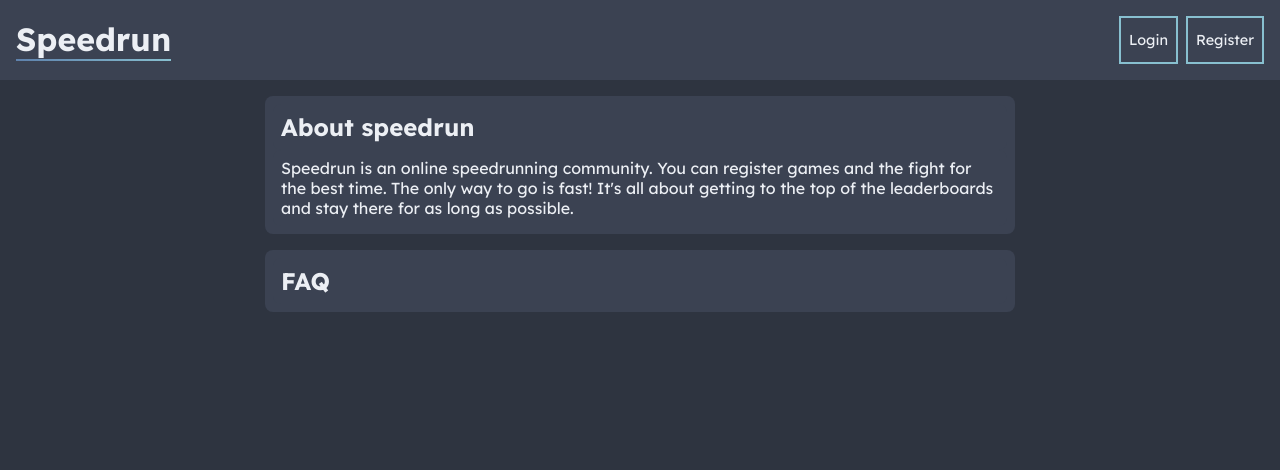
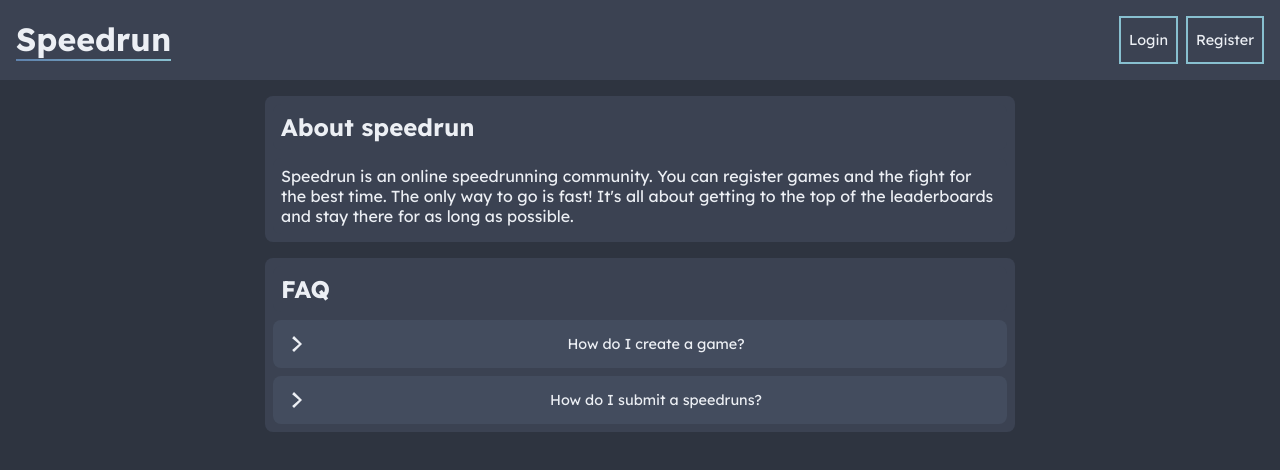
Before and after one commit to averieyy/aarsoppgave-25, a SvelteKit app: page /about in a window 1280 px wide. Shown: the top 470 px of the page. Built offline with nearby package versions, Linux system fonts and the light colour scheme; no server answers.

Commit message:
Added FAQ sections and some questions

```diff
--- /dev/null
+++ b/src/lib/components/summarydetails.svelte
@@ -0,0 +1,70 @@
+<script lang="ts">
+  import type { Snippet } from "svelte";
+
+  let { summary, children }: { summary: string, children: Snippet } = $props();
+
+  let open: boolean = $state(false);
+
+</script>
+
+<div class="main">
+  <button class="summary" onclick={() => open = !open}>
+    <span class="shownindicator {open ? 'open' : 'closed'}"></span>
+    <span class="summarycontent">
+      {summary}
+    </span>
+  </button>
+  <div class="content {open ? 'open' : 'closed'}" hidden={!open}>
+    {@render children()}
+  </div>
+</div>
+
+<style>
+  .main {
+    display: flex;
+    flex-direction: column;
+    border-radius: .5rem;
+    background-color: var(--bg2);
+  }
+  .summary {
+    border: none;
+    background-color: var(--bg3);
+    border-radius: .5rem;
+    display: flex;
+    flex-direction: row;
+    justify-content: flex-start;
+
+    &:hover, &:active, &:focus {
+      background-color: var(--bg3);
+      color: var(--fg1);
+    }
+  }
+  .summarycontent {
+    flex: 1;
+  }
+  .shownindicator {
+    width: 1rem;
+    height: 1rem;
+    background-color: var(--fg1);
+    clip-path: polygon(12.5% 19.75%, 0% 31.25%, 50% 81.25%, 100% 31.25%, 86.5% 19.75%, 50% 62.5%);
+    transition: rotate .25s ease;
+    margin: .5rem;
+
+    &.open {
+      rotate: 0deg;
+    }
+    &.closed {
+      rotate: -90deg;
+    }
+  }
+  .content {
+    padding: .5rem;
+    display: flex;
+    flex-direction: column;
+    gap: .5rem;
+
+    &.closed {
+      display: none;
+    }
+  }
+</style>
--- a/src/routes/about/+page.svelte
+++ b/src/routes/about/+page.svelte
@@ -1,11 +1,13 @@
 <script lang="ts">
   import Header from "$lib/components/header.svelte";
+  import Summarydetails from "$lib/components/summarydetails.svelte";
 
   const { data } = $props();
+  const { client } = $state(data);
 </script>
 
 <div class="page">
-  <Header client={data.client}/>
+  <Header client={client}/>
   <div class="innerpage">
     <main>
       <section id="about">
@@ -14,6 +16,16 @@
       </section>
       <section id="FAQ">
         <h2>FAQ</h2>
+        <Summarydetails summary="How do I create a game?">
+          <p class="center">Creating a game should be quite easy. You really just need to create a profile, go into the user settings, and scroll down to the "Create game"-button.</p>
+          <p class="center">Alternatively, you can use the button below.</p>
+          <a href="/newgame" class="button">Create game</a>
+        </Summarydetails>
+        <Summarydetails summary="How do I submit a speedruns?">
+          <p class="center">Go to the game's page. Under its description, click the button labelled "Submit run"</p>
+          <p class="center">When you're on the page, put in the time and add a description.</p>
+          <p class="center">This will put your speedrun up for validation by an administrator.</p>
+        </Summarydetails>
       </section>
     </main>
   </div>
@@ -36,4 +48,12 @@
       border-radius: .5rem;
     }
   }
+  p.center {
+    text-align: center;
+  }
+  section {
+    display: flex;
+    flex-direction: column;
+    gap: .5rem;
+  }
 </style>
```
